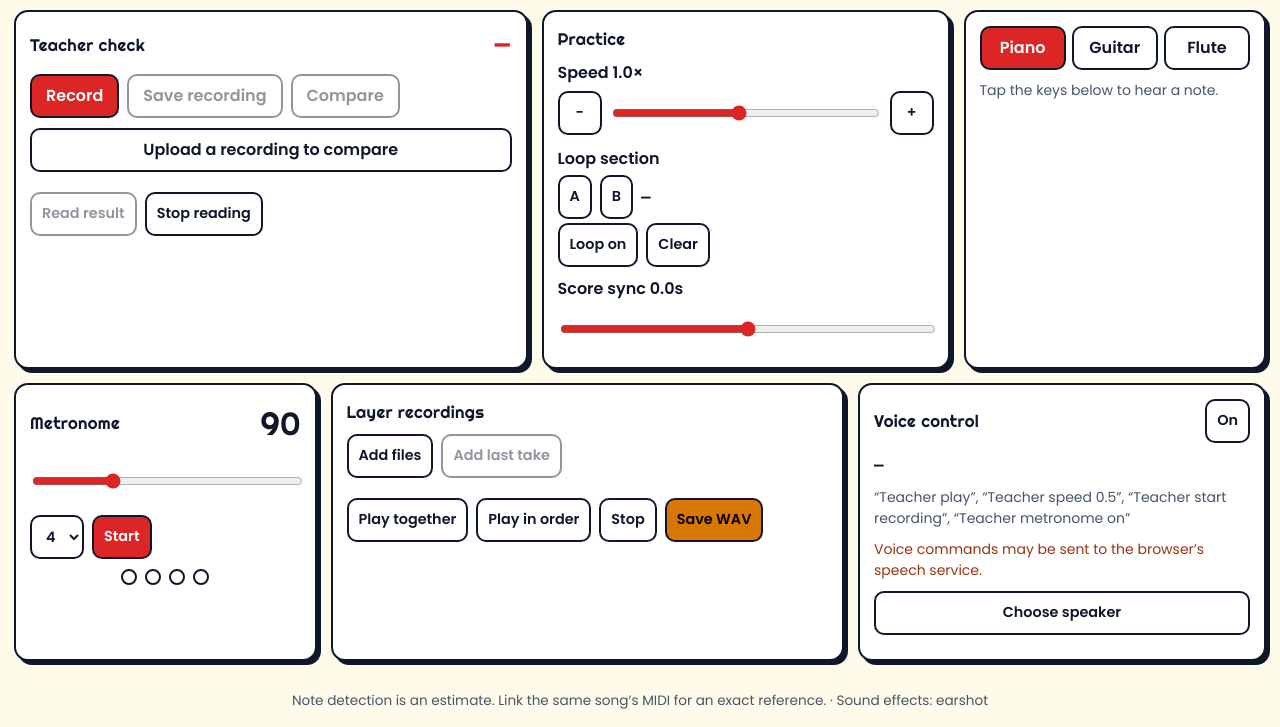
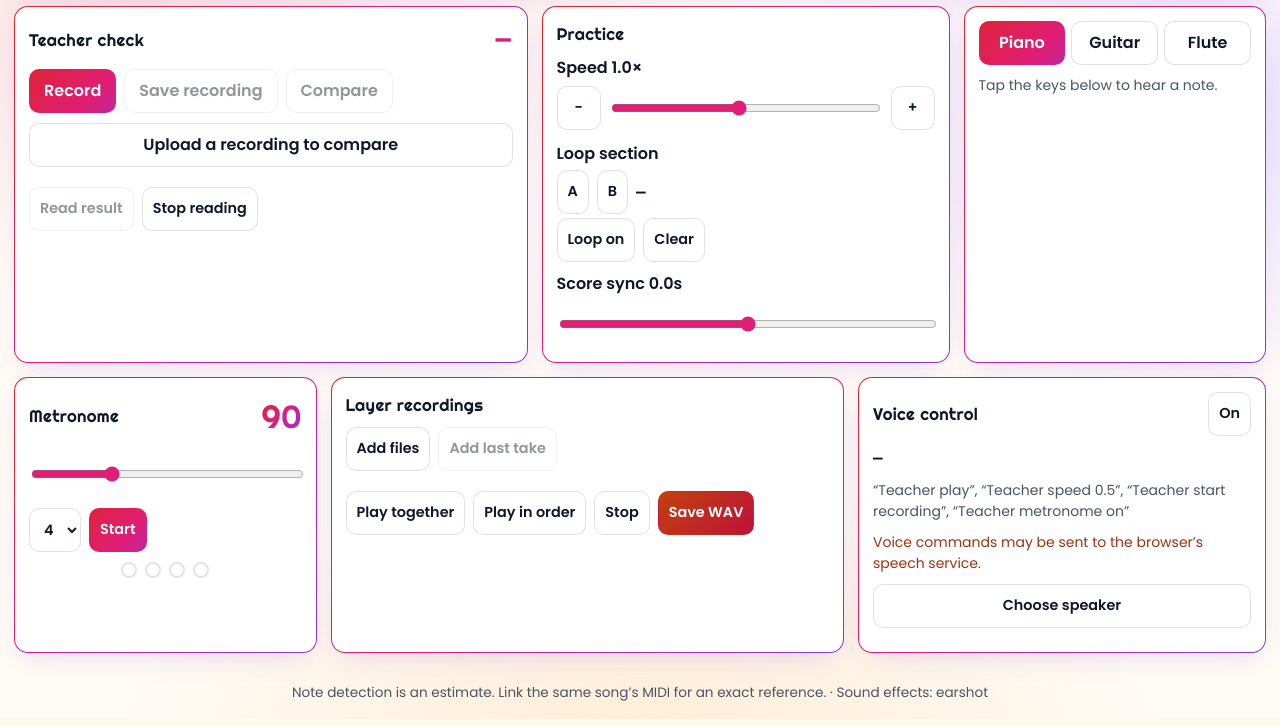
Before and after one commit to bungeoppanglee-8282/Bungeoppang-tycoon, a plain HTML site: page music-teacher/index.html in a window 1280 px wide. Shown: the part 805-1532 px from the top of the page. Drawn offline with Linux system fonts and the light colour scheme; no server answers.

Commit message:
Music Teacher: gradient theme
Co-Authored-By: Claude Opus 5.5 <noreply@anthropic.com>
Claude-Session: https://claude.ai/code/session_01EwHyX4HUTb2uUKQ5Cojz6y

```diff
--- a/music-teacher/style.css
+++ b/music-teacher/style.css
@@ -141,3 +141,46 @@ audio { width: 100%; }
 .toast.show { opacity: 1; }
 .foot { text-align: center; color: var(--muted-fg); font-size: .85rem; padding: 16px; }
 @media (prefers-reduced-motion: reduce) { * { transition: none !important; } }
+
+/* ===== Gradient theme ===== */
+:root {
+  --grad: linear-gradient(135deg, #DC2626 0%, #E11D74 45%, #7C3AED 100%);
+  --grad-warm: linear-gradient(135deg, #C2410C, #BE123C); /* white text stays >= 4.5:1 */
+  --grad-bg: radial-gradient(60% 50% at 10% 0%, #FDE2E4 0%, transparent 70%),
+             radial-gradient(50% 50% at 95% 15%, #EDE4FF 0%, transparent 70%),
+             radial-gradient(60% 60% at 50% 100%, #FFEBD2 0%, transparent 70%), #FFFBF5;
+  --border: rgba(15, 23, 42, .12);
+}
+@media (prefers-color-scheme: dark) {
+  :root {
+    --grad-bg: radial-gradient(60% 50% at 10% 0%, #3B1420 0%, transparent 70%),
+               radial-gradient(50% 50% at 95% 15%, #24164A 0%, transparent 70%),
+               radial-gradient(60% 60% at 50% 100%, #3A2410 0%, transparent 70%), #120F14;
+    --border: rgba(248, 245, 239, .16);
+  }
+}
+body { background: var(--grad-bg); background-attachment: fixed; }
+.top { background: color-mix(in srgb, var(--card) 75%, transparent); backdrop-filter: blur(12px); border-bottom: 1px solid var(--border); }
+.brand span { background: var(--grad); -webkit-background-clip: text; background-clip: text; color: transparent; }
+.brand svg { stroke: #E11D74; }
+
+/* tiles: soft glass card with a gradient hairline border */
+.tile {
+  border: 1px solid transparent; box-shadow: 0 10px 30px -12px rgba(124, 58, 237, .25);
+  background: linear-gradient(var(--card), var(--card)) padding-box, var(--grad) border-box;
+}
+.t-player, .t-staff { box-shadow: 0 18px 40px -14px rgba(225, 29, 116, .35); }
+
+.btn, .icon, .tab, .url input { border: 1px solid var(--border); }
+.primary, .tab[aria-selected="true"] { background: var(--grad); background-size: 200% 200%; color: #fff; border-color: transparent; animation: shift 6s ease infinite; }
+.accent { background: var(--grad-warm); color: #fff; border-color: transparent; }
+[aria-pressed="true"] { background: var(--grad); color: #fff; border-color: transparent; }
+.score, .big-num { background: var(--grad); -webkit-background-clip: text; background-clip: text; color: transparent; }
+.dots i.on { background: var(--grad); border-color: transparent; }
+.screen { background: linear-gradient(135deg, #1E1B2E, #3B1430); }
+.staff { background: linear-gradient(180deg, color-mix(in srgb, var(--bg) 70%, #fff), var(--bg)); }
+.key.hit { background: var(--grad-warm); }
+.key.ref { background: linear-gradient(180deg, #34D27B, #00843d); }
+input[type=range] { accent-color: #E11D74; }
+@keyframes shift { 0%, 100% { background-position: 0% 50%; } 50% { background-position: 100% 50%; } }
+@media (prefers-reduced-motion: reduce) { .primary, .tab[aria-selected="true"] { animation: none; } }
```
